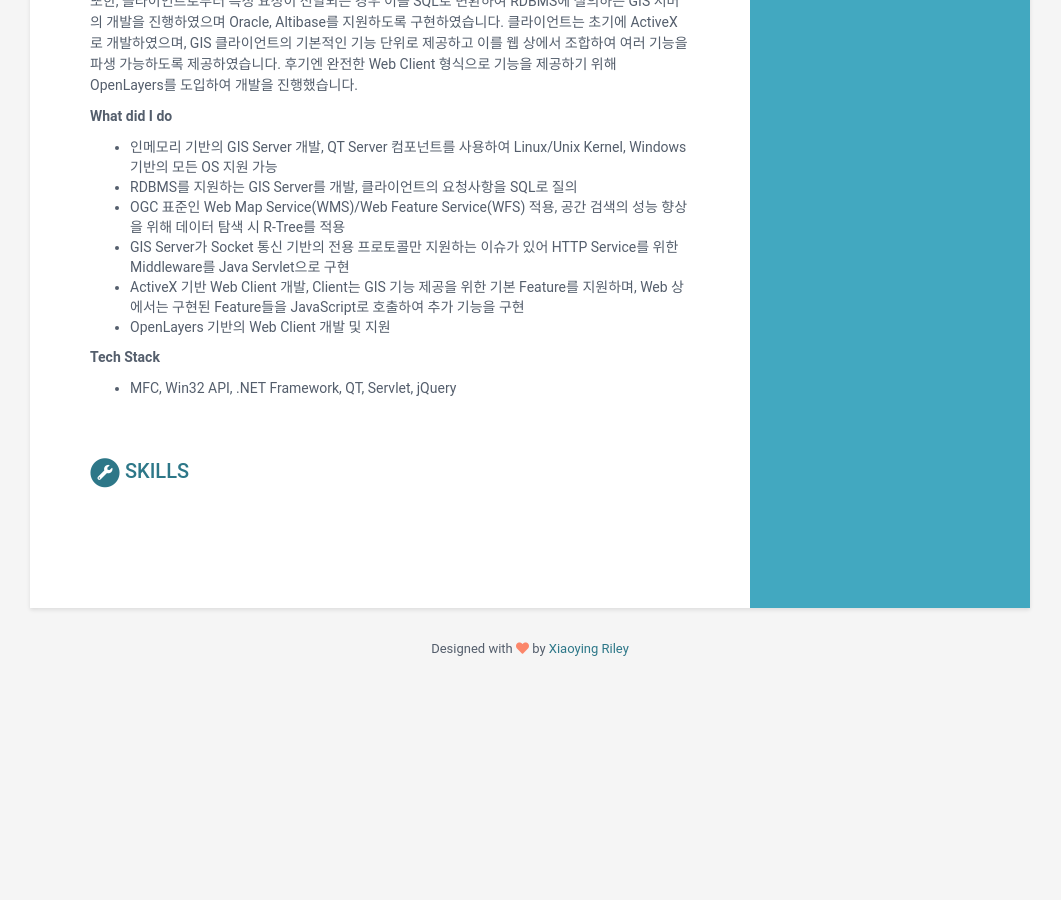
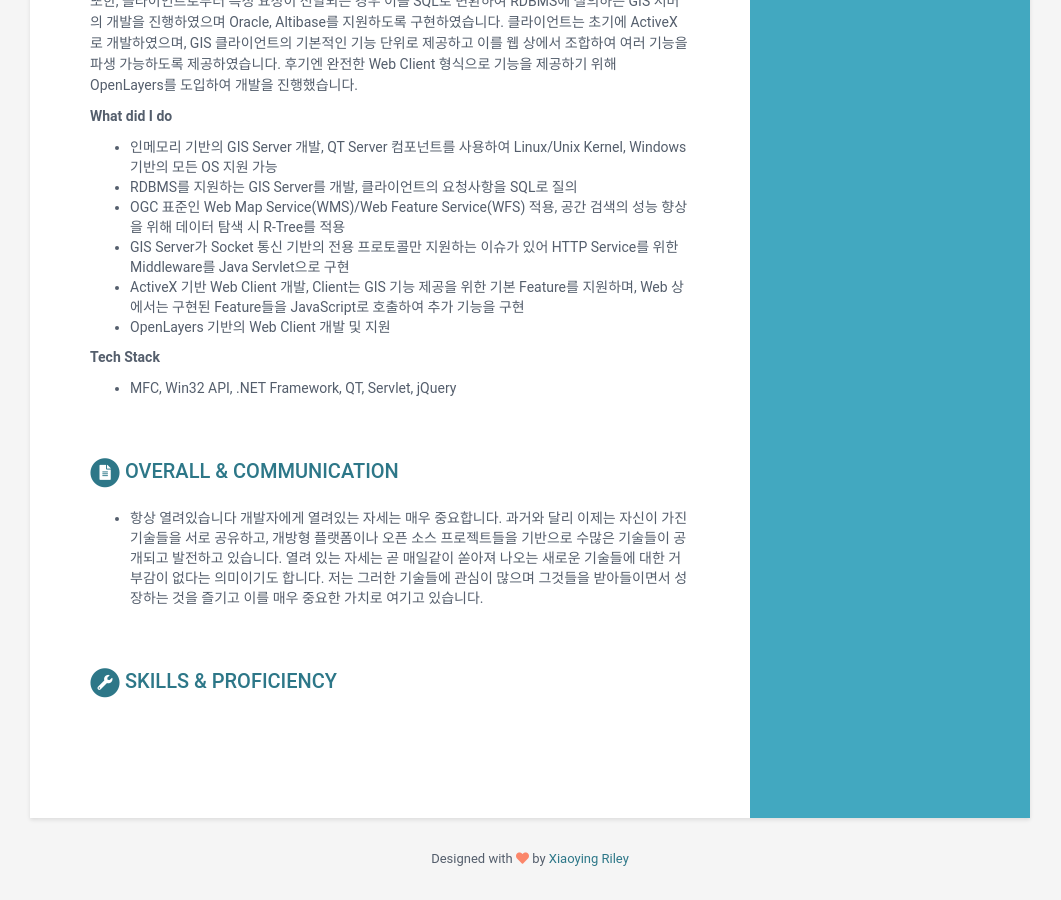
Before and after one commit to grey-scaven/grey-scaven.github.io, a Jekyll site: the page built from index.html, in a window 1280 px wide and 900 px high, scrolled down 1962 px. Shown: the whole window, without its empty margins (110-1171 px from the left). Built offline with Jekyll 4.4.1, drawn with Linux system fonts in a browser that asks for light colours; before the commit the page ends 2652 px from its top, so only the background shows below that.

Commit message:
Update data.yml

```diff
--- a/_data/data.yml
+++ b/_data/data.yml
@@ -188,7 +188,14 @@ experiences:
 #        link: "#"
 #        tagline: "A responsive Bootstrap one page theme designed to help app developers promote their mobile apps"
 
-#publications:
+publications:
+    title: Overall & Communication
+    intro: |
+      - 항상 열려있습니다
+        개발자에게 열려있는 자세는 매우 중요합니다.
+        과거와 달리 이제는 자신이 가진 기술들을 서로 공유하고, 개방형 플랫폼이나 오픈 소스 프로젝트들을 기반으로 수많은 기술들이 공개되고 발전하고 있습니다.
+        열려 있는 자세는 곧 매일같이 쏟아져 나오는 새로운 기술들에 대한 거부감이 없다는 의미이기도 합니다.
+        저는 그러한 기술들에 관심이 많으며 그것들을 받아들이면서 성장하는 것을 즐기고 이를 매우 중요한 가치로 여기고 있습니다.
 #    title: Publications
 #    intro: |
 #      You can list your publications in this section. Lorem ipsum dolor sit
@@ -209,22 +216,7 @@ experiences:
 #        conference: "Comm. ACM 4 (1961), 51–55"
 
 skills:
-    title: Skills
-
-    intro: |
-      - 항상 열려있습니다
-        개발자에게 열려있는 자세는 매우 중요합니다.
-        과거와 달리 이제는 자신이 가진 기술들을 서로 공유하고, 개방형 플랫폼이나 오픈 소스 프로젝트들을 기반으로 수많은 기술들이 공개되고 발전하고 있습니다.
-        열려 있는 자세는 곧 매일같이 쏟아져 나오는 새로운 기술들에 대한 거부감이 없다는 의미이기도 합니다.
-        저는 그러한 기술들에 관심이 많으며 그것들을 받아들이면서 성장하는 것을 즐기고 이를 매우 중요한 가치로 여기고 있습니다.
-
-
-
-
-
-
-
-#    title: Skills &amp; Proficiency
+    title: Skills &amp; Proficiency
 #
 #    toolset:
 #      - name: Python & Django
```
